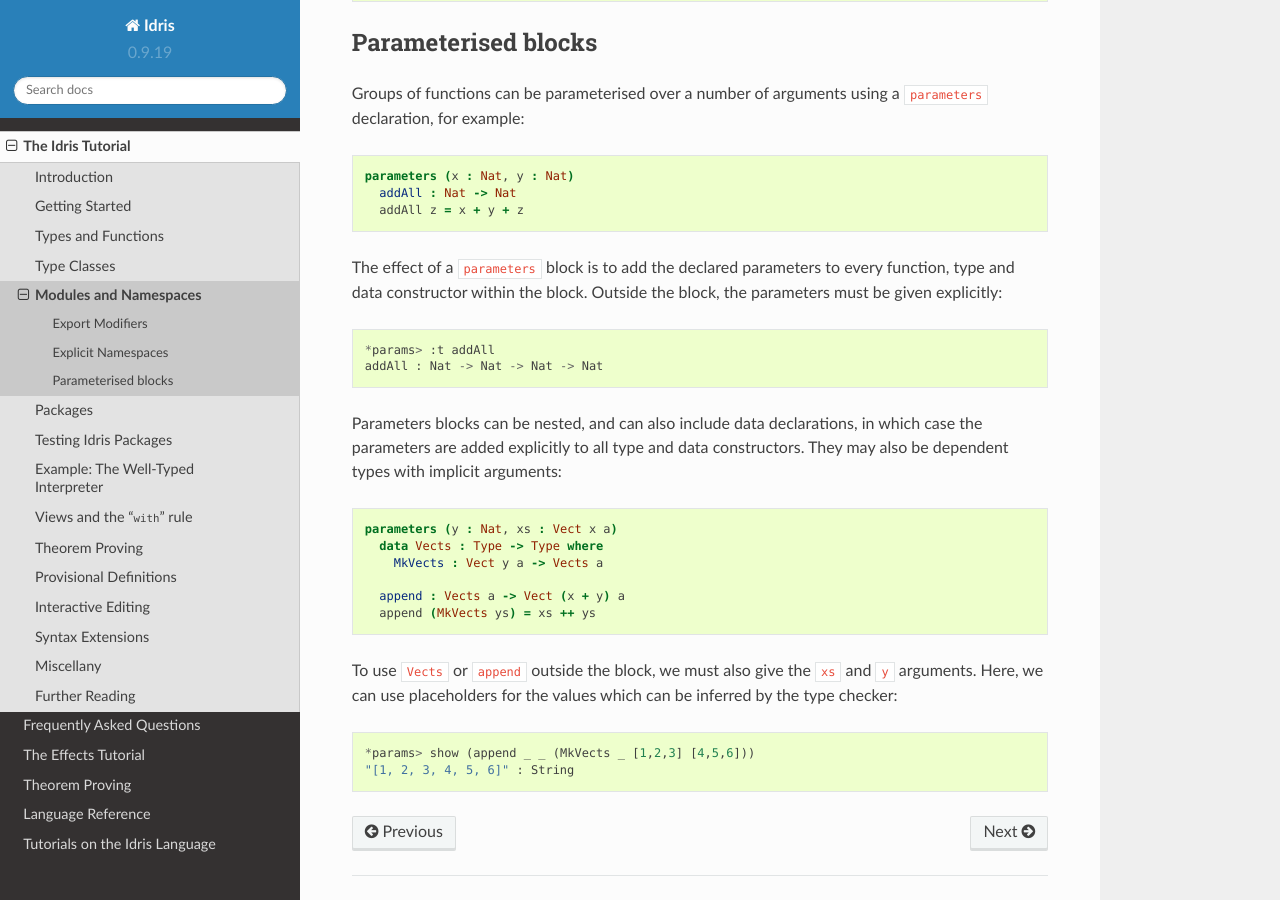
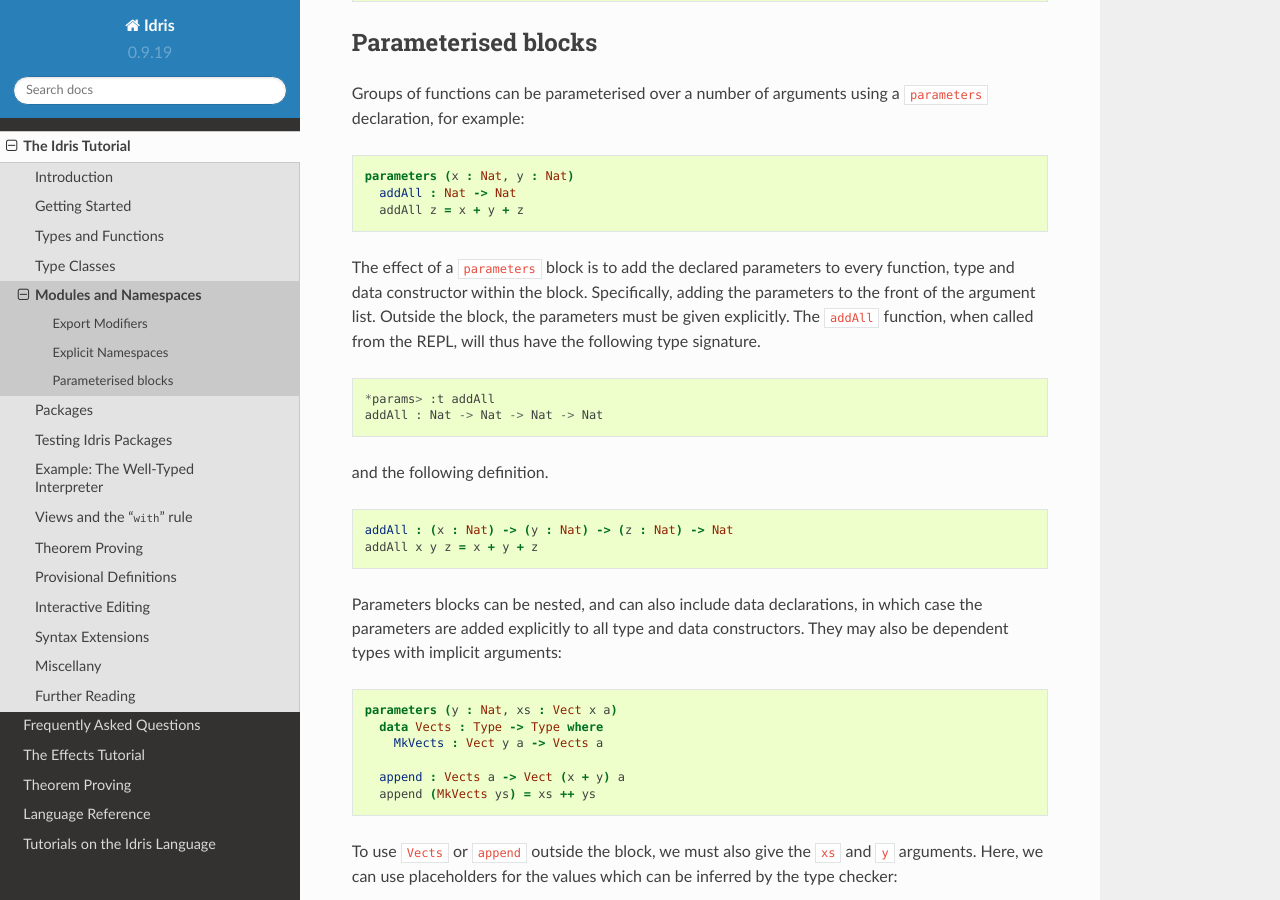
Before and after one commit to idris-lang/Idris-dev, a Sphinx documentation site: the page built from docs/tutorial/modules.rst, in a window 1280 px wide and 900 px high, scrolled down 3619 px. Built offline with Sphinx 7.4.7 and the Read the Docs theme 2.0.0, drawn with Linux system fonts in a browser that asks for light colours; formulas are drawn with MathJax 3.

Commit message:
Fixes #2035 Documenting Parameterised Blocks.
The documentation for Parameter blocks in the tutorial did not
explicitly mention where the arguments were added to the affected
definitions. This commit adds further detail to the explanation.

```diff
--- a/docs/tutorial/modules.rst
+++ b/docs/tutorial/modules.rst
@@ -212,13 +212,23 @@
       addAll z = x + y + z
 
 The effect of a ``parameters`` block is to add the declared parameters
-to every function, type and data constructor within the block. Outside
-the block, the parameters must be given explicitly:
+to every function, type and data constructor within the
+block. Specifically, adding the parameters to the front of the
+argument list. Outside the block, the parameters must be given
+explicitly. The ``addAll`` function, when called from the REPL, will
+thus have the following type signature.
 
 ::
 
     *params> :t addAll
     addAll : Nat -> Nat -> Nat -> Nat
+
+and the following definition.
+
+.. code-block:: idris
+
+    addAll : (x : Nat) -> (y : Nat) -> (z : Nat) -> Nat
+    addAll x y z = x + y + z
 
 Parameters blocks can be nested, and can also include data declarations,
 in which case the parameters are added explicitly to all type and data
```
